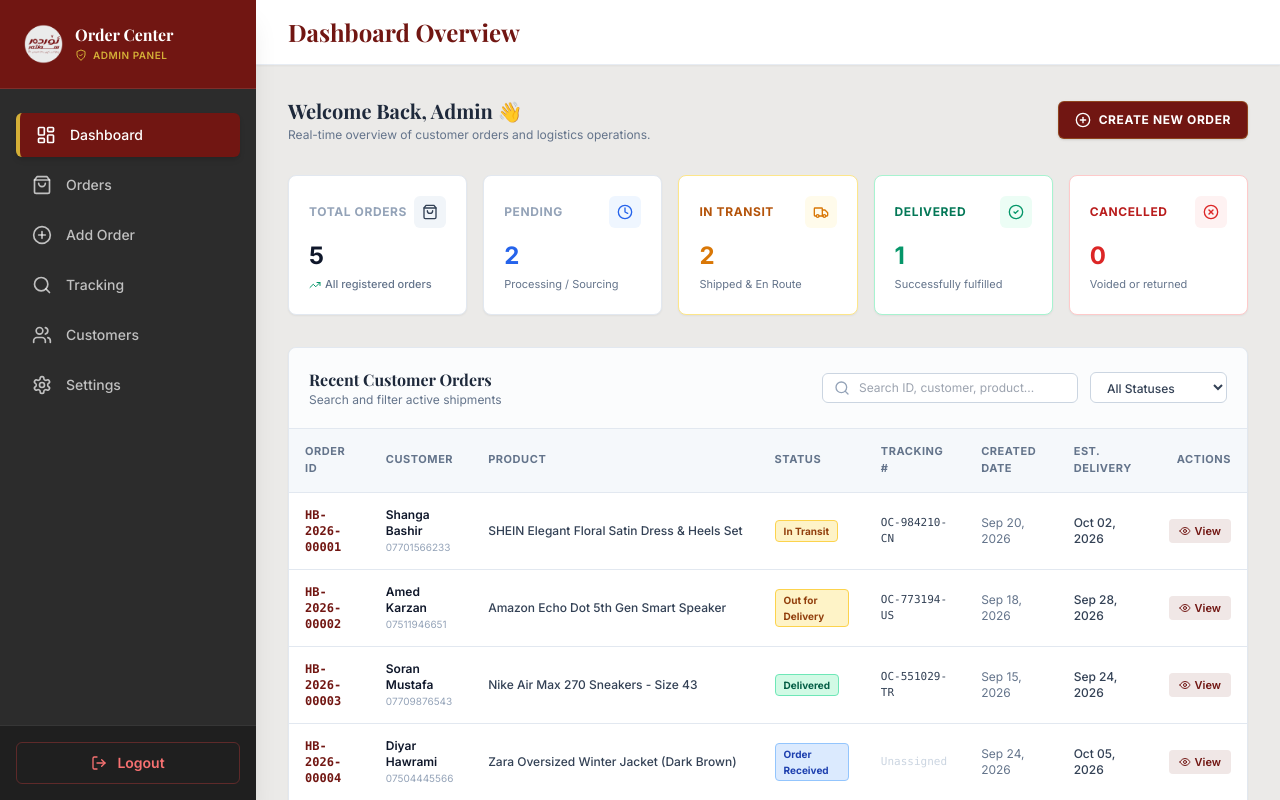
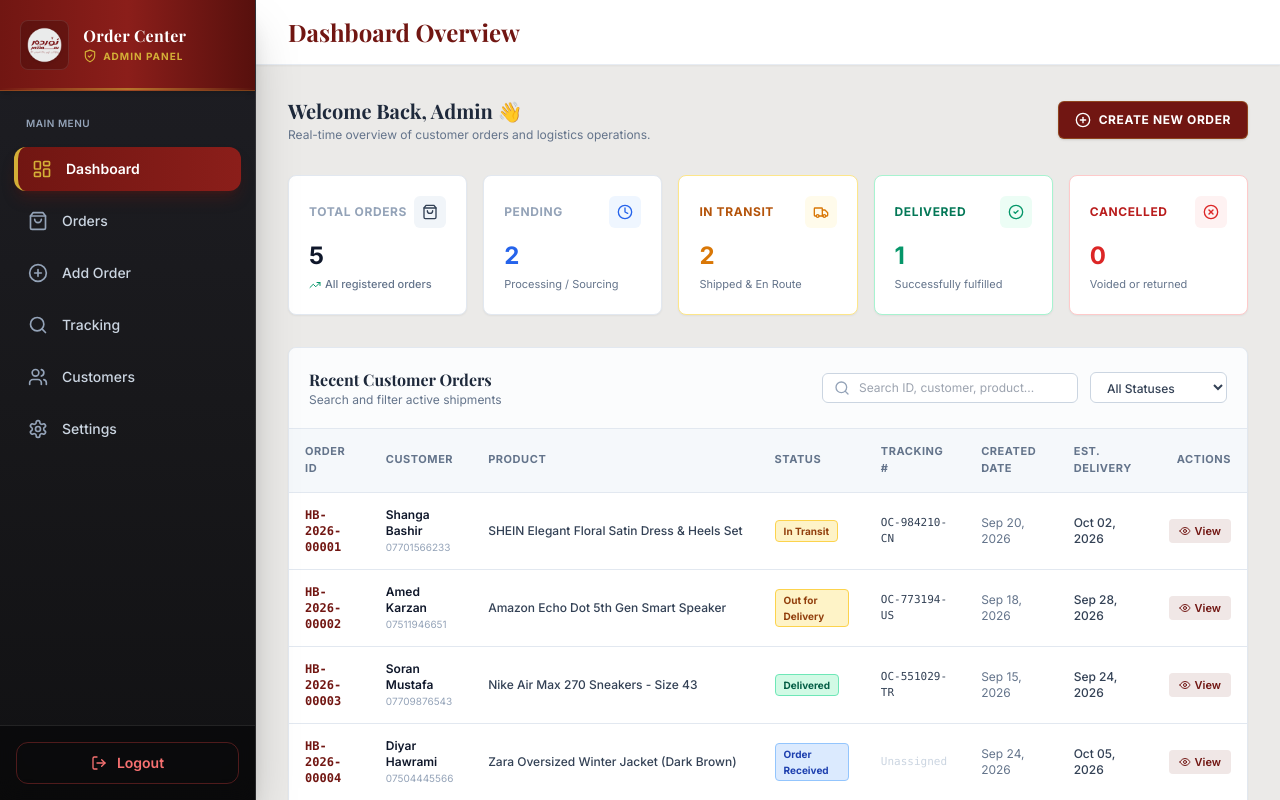
Before and after one commit to ShangaBashir/order-center, a React (Vite) app in the folder frontend/: page /admin in a window 1280 px wide. Shown: the top 800 px of the page. Built offline with nearby package versions, Linux system fonts and the light colour scheme; no server answers; sample sign-in values are in the browser's storage; a web font is replaced by a local one.

Commit message:
Update admin sidebar color palette to Royal Burgundy & Dark Slate with gold accents

```diff
--- a/frontend/src/components/Sidebar.tsx
+++ b/frontend/src/components/Sidebar.tsx
@@ -29,25 +29,34 @@ export const Sidebar: React.FC<SidebarProps> = ({ mobileOpen, setMobileOpen }) =
   ];
 
   const sidebarContent = (
-    <div className="h-full flex flex-col bg-[#2C2C2C] text-white select-none">
+    <div className="h-full flex flex-col bg-gradient-to-b from-[#1E1E24] via-[#18181B] to-[#111113] text-white select-none border-r border-white/10 shadow-2xl">
       {/* Brand Header */}
-      <div className="p-6 border-b border-white/10 bg-[#711612] flex items-center justify-between">
-        <div className="flex items-center gap-3">
-          <img src="/logo.png" alt="Order Center Logo" className="h-10 w-auto object-contain" />
+      <div className="p-5 relative overflow-hidden bg-gradient-to-r from-[#711612] via-[#8B1E1A] to-[#57100D] border-b border-[#D4AF37]/30 shadow-md">
+        <div className="flex items-center gap-3.5 relative z-10">
+          <div className="p-1.5 rounded-lg bg-black/20 backdrop-blur-md border border-white/10">
+            <img src="/logo.png" alt="Order Center Logo" className="h-9 w-auto object-contain drop-shadow" />
+          </div>
           <div>
-            <div className="font-display font-bold text-white text-base leading-tight">Order Center</div>
+            <div className="font-display font-bold text-white text-base leading-tight tracking-wide">
+              Order Center
+            </div>
             <div className="flex items-center gap-1.5 mt-0.5">
-              <ShieldCheck className="w-3 h-3 text-[#D4AF37]" />
-              <span className="text-[10px] text-[#D4AF37] font-semibold tracking-wider uppercase">
+              <ShieldCheck className="w-3.5 h-3.5 text-[#D4AF37]" />
+              <span className="text-[10px] text-[#D4AF37] font-bold tracking-widest uppercase">
                 Admin Panel
               </span>
             </div>
           </div>
         </div>
+        {/* Subtle gold accent divider line */}
+        <div className="absolute bottom-0 left-0 right-0 h-[2px] bg-gradient-to-r from-transparent via-[#D4AF37]/60 to-transparent" />
       </div>
 
       {/* Navigation Links */}
-      <nav className="flex-1 px-4 py-6 space-y-1.5 overflow-y-auto">
+      <nav className="flex-1 px-3.5 py-6 space-y-2 overflow-y-auto">
+        <div className="px-3 pb-2 text-[10px] font-semibold text-slate-400 uppercase tracking-wider">
+          Main Menu
+        </div>
         {navItems.map(item => {
           const Icon = item.icon;
           return (
@@ -57,25 +66,31 @@ export const Sidebar: React.FC<SidebarProps> = ({ mobileOpen, setMobileOpen }) =
               end={item.exact}
               onClick={() => setMobileOpen && setMobileOpen(false)}
               className={({ isActive }) =>
-                `flex items-center gap-3.5 px-4 py-3 rounded-md text-sm font-medium transition-all duration-200 group ${
+                `flex items-center gap-3.5 px-3.5 py-3 rounded-xl text-sm font-medium transition-all duration-200 group relative ${
                   isActive
-                    ? 'bg-[#711612] text-white shadow-md border-l-4 border-[#D4AF37]'
-                    : 'text-white/70 hover:bg-white/10 hover:text-white'
+                    ? 'bg-gradient-to-r from-[#711612] to-[#8B1E1A] text-white shadow-lg shadow-[#711612]/30 border-l-4 border-[#D4AF37] font-semibold'
+                    : 'text-slate-300 hover:text-white hover:bg-white/10 hover:translate-x-0.5'
                 }`
               }
             >
-              <Icon className="w-5 h-5 flex-shrink-0 group-hover:scale-110 transition-transform duration-200" />
-              <span>{item.label}</span>
+              {({ isActive }) => (
+                <>
+                  <Icon className={`w-5 h-5 flex-shrink-0 transition-transform duration-200 group-hover:scale-110 ${
+                    isActive ? 'text-[#D4AF37]' : 'text-slate-400 group-hover:text-white'
+                  }`} />
+                  <span>{item.label}</span>
+                </>
+              )}
             </NavLink>
           );
         })}
       </nav>
 
       {/* Bottom Footer Action */}
-      <div className="p-4 border-t border-white/10 bg-black/30">
+      <div className="p-4 border-t border-white/10 bg-black/40 backdrop-blur-md">
         <button
           onClick={handleLogout}
-          className="w-full flex items-center justify-center gap-2.5 px-4 py-2.5 rounded-md text-sm font-semibold text-red-400 hover:text-white hover:bg-red-600/80 transition-all duration-200 border border-red-500/30"
+          className="w-full flex items-center justify-center gap-2.5 px-4 py-2.5 rounded-xl text-sm font-semibold text-red-400 hover:text-white hover:bg-red-600/80 transition-all duration-200 border border-red-500/30 hover:border-red-500 shadow-sm hover:shadow-red-900/30"
         >
           <LogOut className="w-4 h-4" />
           <span>Logout</span>
@@ -95,10 +110,10 @@ export const Sidebar: React.FC<SidebarProps> = ({ mobileOpen, setMobileOpen }) =
       {mobileOpen && (
         <div className="lg:hidden fixed inset-0 z-50 flex">
           <div
-            className="fixed inset-0 bg-black/60 backdrop-blur-sm transition-opacity"
+            className="fixed inset-0 bg-black/70 backdrop-blur-sm transition-opacity"
             onClick={() => setMobileOpen && setMobileOpen(false)}
           />
-          <div className="relative flex-1 max-w-xs w-full bg-[#2C2C2C] h-full shadow-2xl z-50 animate-slide-right">
+          <div className="relative flex-1 max-w-xs w-full bg-[#18181B] h-full shadow-2xl z-50 animate-slide-right">
             {sidebarContent}
           </div>
         </div>
```
